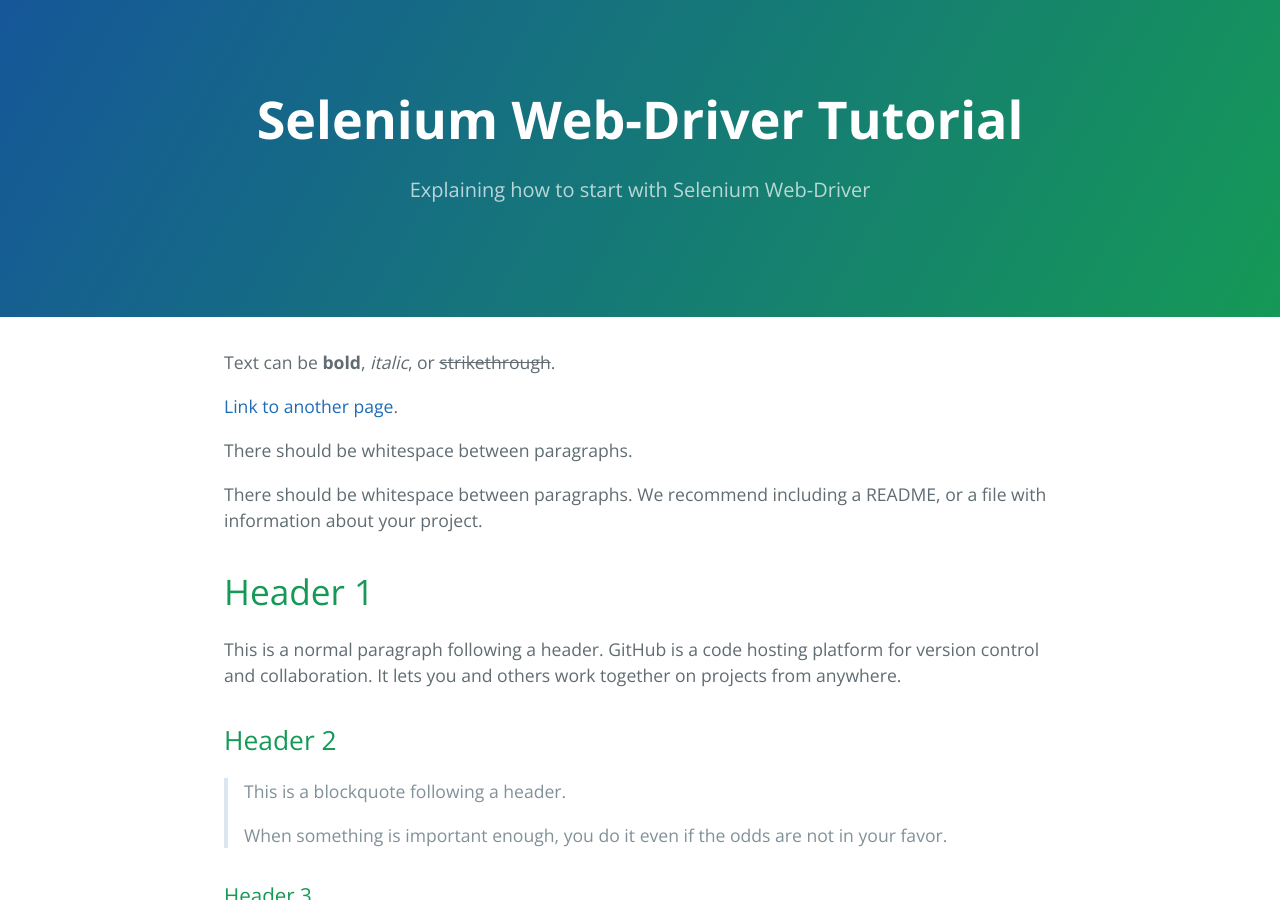
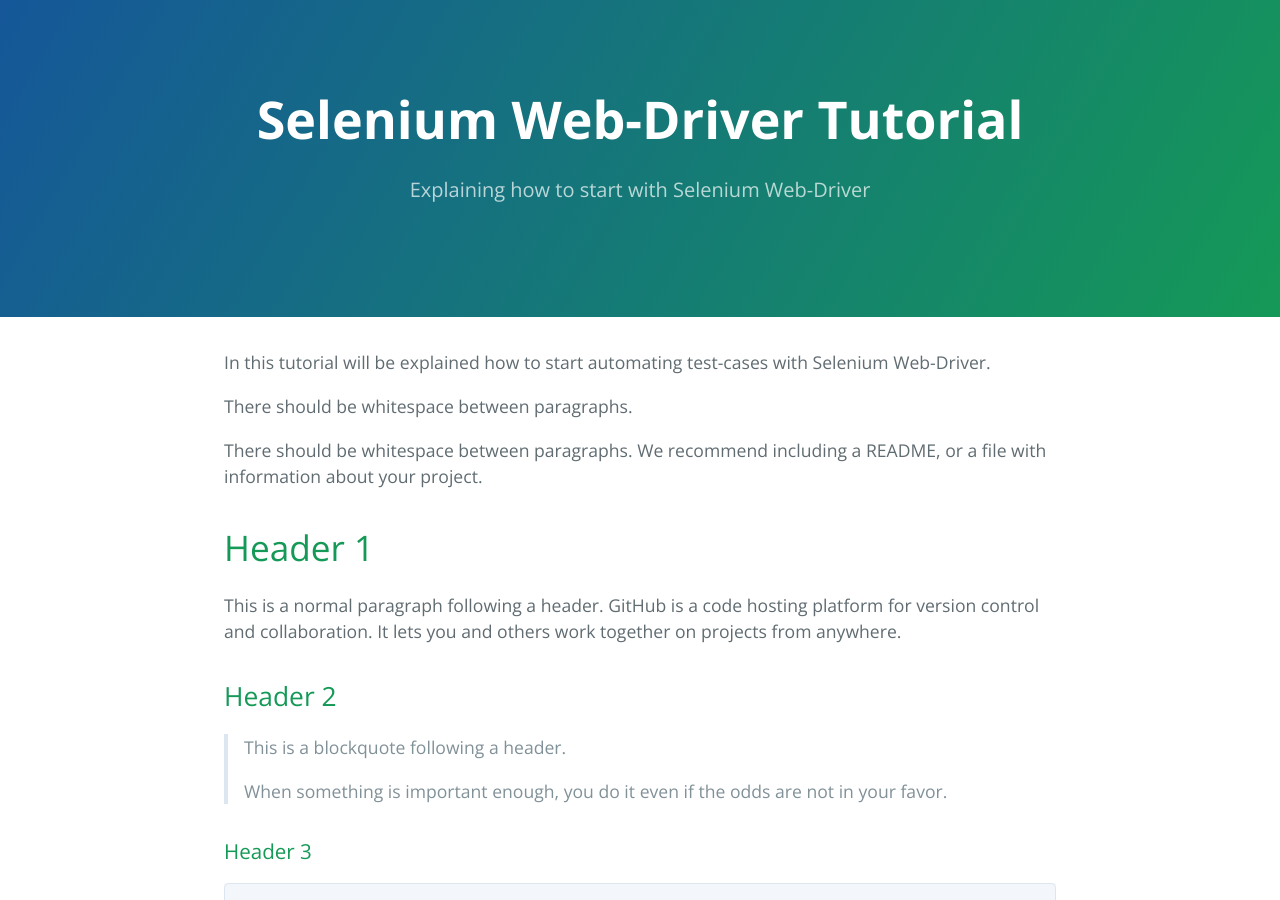
Before and after one commit to Illuminatt/illuminatt.github.io, a Jekyll site: the page built from index.md, in a window 1280 px wide and 900 px high. Built offline with Jekyll 4.4.1, drawn with Linux system fonts in a browser that asks for light colours.

Commit message:
index.md

```diff
--- a/index.md
+++ b/index.md
@@ -2,9 +2,9 @@
 layout: default
 ---
 
-Text can be **bold**, _italic_, or ~~strikethrough~~.
+In this tutorial will be explained how to start automating test-cases with Selenium Web-Driver.
 
-[Link to another page](another-page).
+<!--[Link to another page](another-page).-->
 
 There should be whitespace between paragraphs.
 
```
